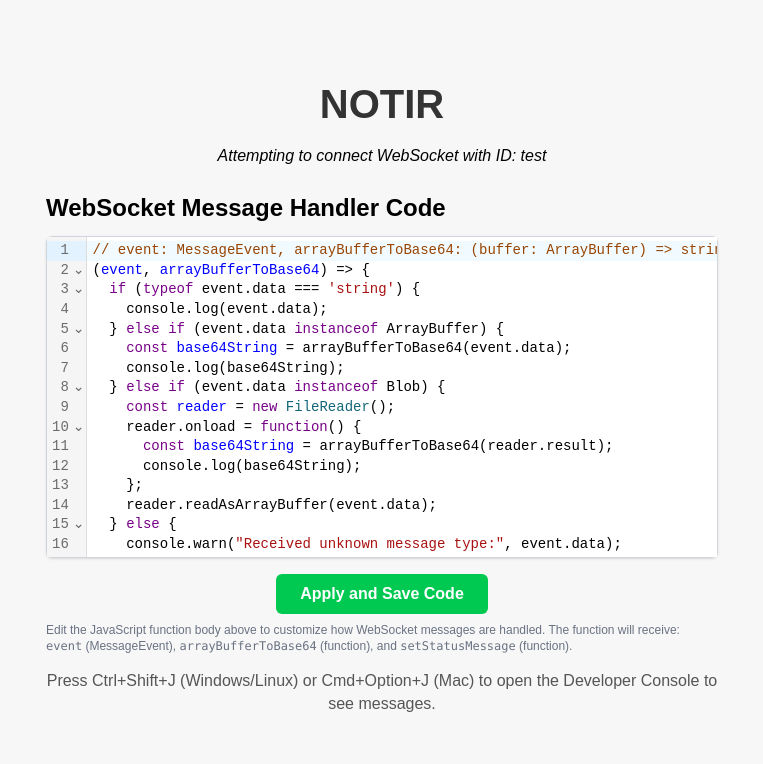
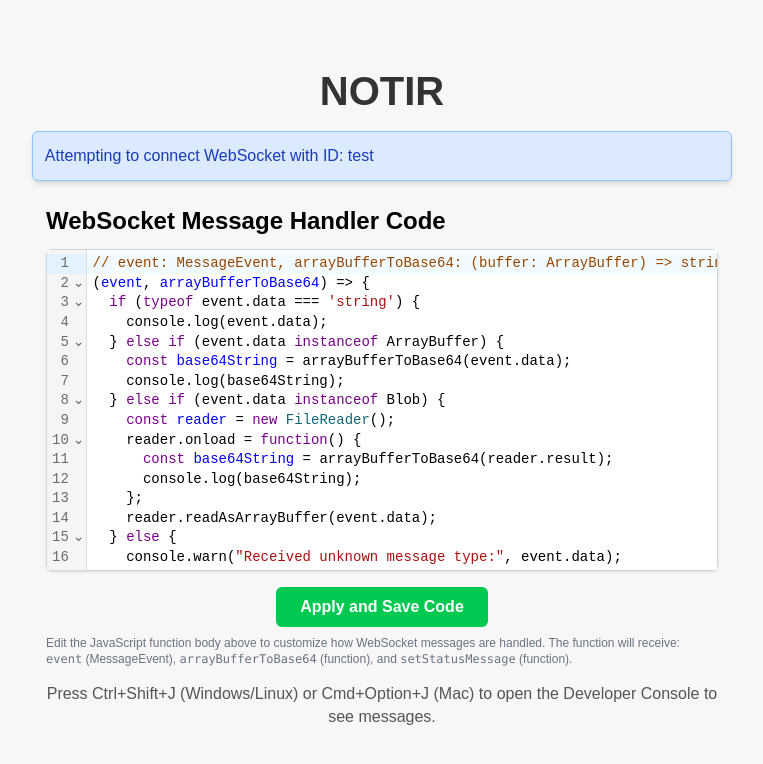
Before and after one commit to timzaak/notir, a React (Vite) app in the folder frontend/: page / in a window 1280 px wide. Shown: the top 764 px of the page, without its empty margins (258-1021 px from the left). Built offline with nearby package versions, Linux system fonts and the light colour scheme; no server answers.

Commit message:
improve frontend tooltip

```diff
--- a/frontend/src/App.tsx
+++ b/frontend/src/App.tsx
@@ -54,7 +54,7 @@ const defaultEditorCode = `// event: MessageEvent, arrayBufferToBase64: (buffer:
 `;
 
 function App() {
-  const [statusMessage, setStatusMessage] = useState('<em>Checking for ID in URL...</em>');
+  const [statusMessage, setStatusMessage] = useState('Checking for ID in URL...');
   const ws = useRef<WebSocket | null>(null);
   const heartbeatIntervalId = useRef<number | null>(null);
   const [editorCode, setEditorCode] = useState(() => {
@@ -68,11 +68,11 @@ function App() {
   const compileAndApplyCode = useCallback(async (codeToApply: string, isInitialLoad: boolean = false) => {
     if (!isInitialLoad) {
       setIsApplyingCode(true);
-      setStatusMessage("<em>Applying new code...</em>");
+      setStatusMessage("Applying new code...");
       // Short delay to allow UI to update before potentially blocking compilation
       await new Promise(resolve => setTimeout(resolve, 50));
     } else {
-      setStatusMessage("<em>Initializing WebSocket handler...</em>");
+      setStatusMessage("Initializing WebSocket handler...");
     }
 
     try {
@@ -80,22 +80,22 @@ function App() {
 
       setWsMessageHandler(() => (event: MessageEvent) => {
         try {
-          dynamicHandler(event, arrayBufferToBase64, (msg: string) => setStatusMessage(`<em>${msg}</em>`));
+          dynamicHandler(event, arrayBufferToBase64, (msg: string) => setStatusMessage(msg));
         } catch (e) {
           console.error(`Error executing dynamic WebSocket message handler (loaded from ${isInitialLoad ? 'storage/default' : 'editor'}):`, e);
-          setStatusMessage(`<em>Error in custom message handler. Check console. Using default handler.</em>`);
+          setStatusMessage(`Error in custom message handler. Check console. Using default handler.`);
           defaultWsMessageHandler(event);
         }
       });
 
       if (!isInitialLoad) {
         localStorage.setItem('wsMessageHandlerCode', codeToApply);
-        setStatusMessage("<em>WebSocket message handler updated successfully!</em>");
+        setStatusMessage("WebSocket message handler updated successfully!");
       }
     } catch (error) {
       console.error(`Error compiling WebSocket message handler (loaded from ${isInitialLoad ? 'storage/default' : 'editor'}):`, error);
       const errorMessage = error instanceof Error ? error.message : String(error);
-      setStatusMessage(`<em>Error compiling code: ${errorMessage}. ${isInitialLoad ? 'Using default handler.' : 'Previous handler remains active.'}</em>`);
+      setStatusMessage(`Error compiling code: ${errorMessage}. ${isInitialLoad ? 'Using default handler.' : 'Previous handler remains active.'}`);
       if (isInitialLoad) {
         // Fallback to default handler if initial code from storage is bad
         setWsMessageHandler(() => defaultWsMessageHandler);
@@ -126,11 +126,11 @@ function App() {
     }
 
     if (!id) {
-      setStatusMessage('<em>Error: No ID found in URL query string. Please append ?id=your_id to the URL.</em>');
+      setStatusMessage('Error: No ID found in URL query string. Please append ?id=your_id to the URL.');
       return;
     }
 
-    setStatusMessage(`<em>Attempting to connect WebSocket with ID: ${id}</em>`);
+    setStatusMessage(`Attempting to connect WebSocket with ID: ${id}`);
 
     const wsProtocol = window.location.protocol === "https:" ? "wss:" : "ws:";
     const wsUrl = import.meta.env.DEV ? `ws://127.0.0.1:5800/sub?id=${id}`: `${wsProtocol}//${window.location.host}/sub?id=${id}`;
@@ -138,7 +138,7 @@ function App() {
     ws.current = new WebSocket(wsUrl);
 
     ws.current.onopen = () => {
-      setStatusMessage(`<em>Connected with ID: ${id}!</em>`);
+      setStatusMessage(`Connected with ID: ${id}`);
       console.log(`WebSocket connected with ID: ${id}`);
 
       heartbeatIntervalId.current = window.setInterval(() => {
@@ -154,7 +154,7 @@ function App() {
     };
 
     ws.current.onclose = (event) => {
-      setStatusMessage(`<em>Disconnected. ID: ${id}. Code: ${event.code}, Reason: ${event.reason || 'N/A'}</em>`);
+      setStatusMessage(`Disconnected. ID: ${id}. Error Code: ${event.code}, Reason: ${event.reason || 'N/A'}`);
       if (heartbeatIntervalId.current) {
         clearInterval(heartbeatIntervalId.current);
         heartbeatIntervalId.current = null;
@@ -162,7 +162,7 @@ function App() {
     };
 
     ws.current.onerror = (error) => {
-      setStatusMessage(`<em>WebSocket Error with ID: ${id}. See console for details.</em>`);
+      setStatusMessage(`WebSocket Error with ID: ${id}. See console for details.`);
       console.error(`WebSocket Error with ID: ${id}:`, error);
       if (heartbeatIntervalId.current) {
         clearInterval(heartbeatIntervalId.current);
@@ -181,10 +181,19 @@ function App() {
     };
   }, []);
 
+  const statusIsError = statusMessage.toLowerCase().includes('error');
+  const statusMessageClasses = `
+    p-3 mb-5 rounded-md shadow-md text-left
+    ${statusIsError
+      ? 'bg-red-100 text-red-700 border border-red-300'
+      : 'bg-blue-100 text-blue-800 border border-blue-300'
+    }
+  `;
+
   return (
     <div className="container mx-auto px-4 py-8 text-center">
       <h1 className="text-5xl font-bold mb-5">NOTIR</h1>
-      <div id="status" dangerouslySetInnerHTML={{ __html: statusMessage }} />
+      <div id="status" className={statusMessageClasses.trim()}>{statusMessage}</div>
       <CodeEditor
         code={editorCode}
         setCode={setEditorCode}
```
